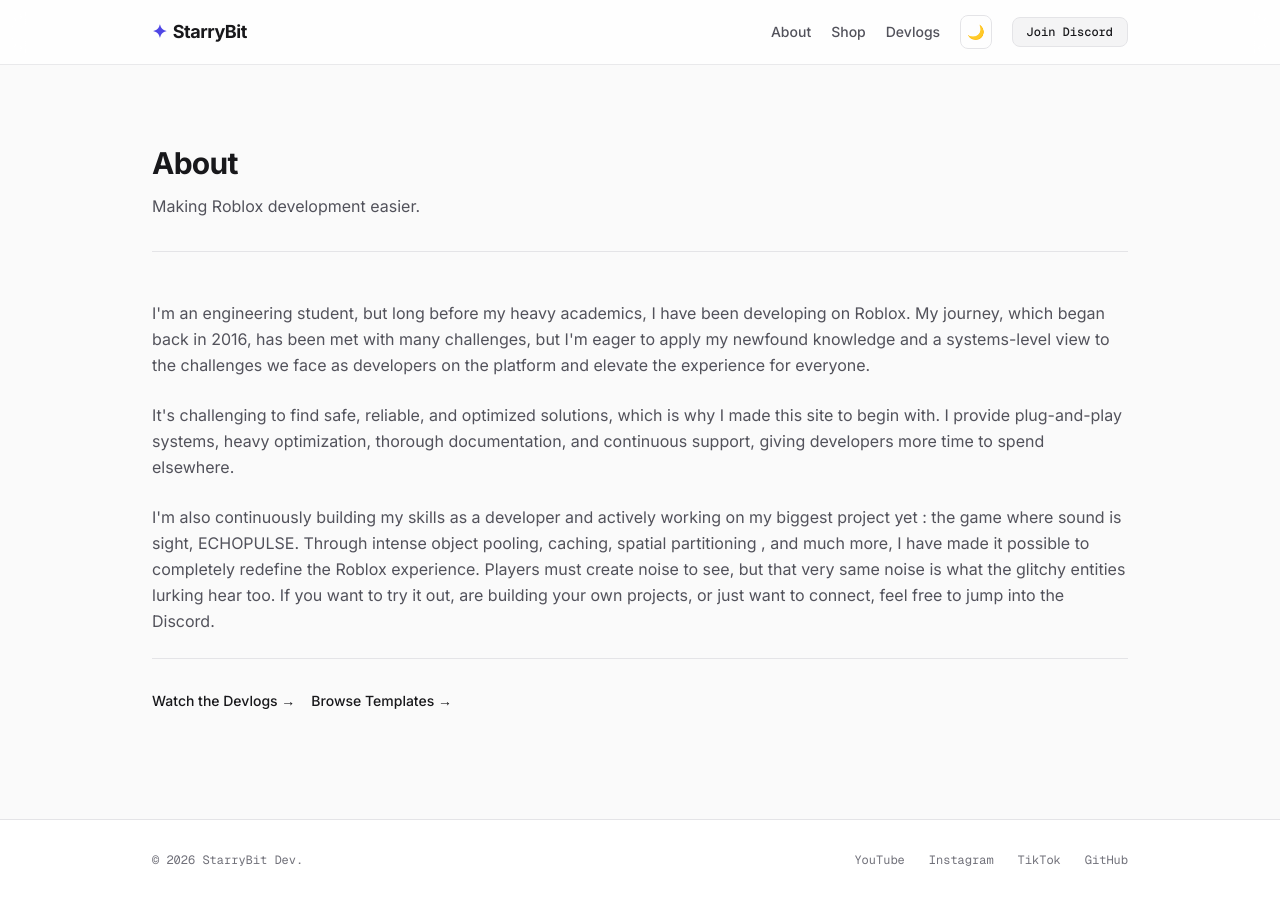
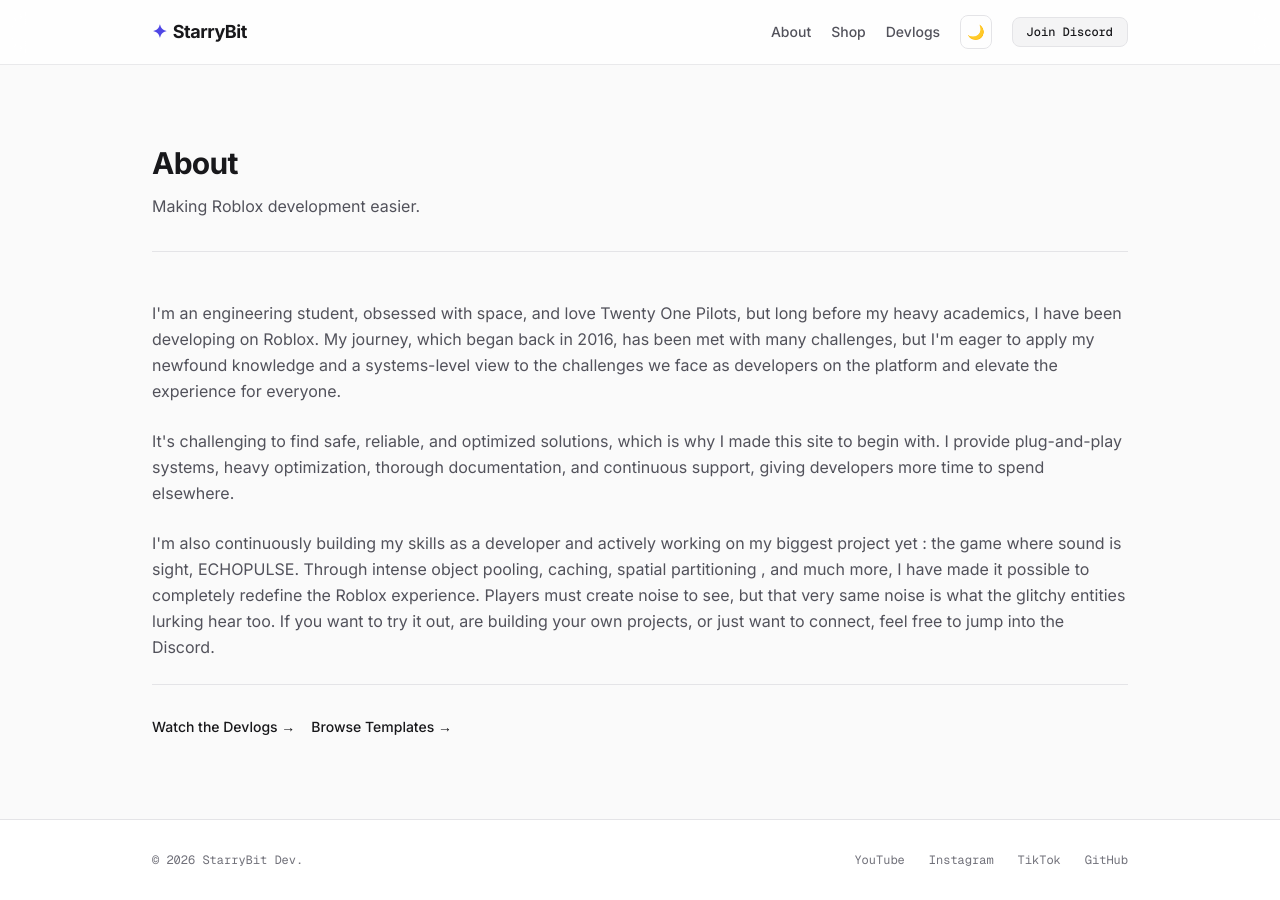
Before and after one commit to StarryBit/starrybit.github.io, a Jekyll site: the page built from about/index.html, in a window 1280 px wide. Built offline with Jekyll 4.4.1, drawn with Linux system fonts in a browser that asks for light colours; nearby versions of some CDN libraries.

Commit message:
Update index.html

```diff
--- a/about/index.html
+++ b/about/index.html
@@ -14,7 +14,7 @@ title: About | StarryBit
 
         <section id="portfolio" class="space-y-6 text-base text-zinc-600 dark:text-zinc-400 leading-relaxed">
         <p>
-                I'm an engineering student, but long before my heavy academics, I have been developing on Roblox. My journey, which began back in 2016, has been met with many challenges, but I'm eager to apply my newfound knowledge and a systems-level view to the challenges we face as developers on the platform and elevate the experience for everyone.
+                I'm an engineering student, obsessed with space, and love Twenty One Pilots, but long before my heavy academics, I have been developing on Roblox. My journey, which began back in 2016, has been met with many challenges, but I'm eager to apply my newfound knowledge and a systems-level view to the challenges we face as developers on the platform and elevate the experience for everyone.
             </p>
 
             <p>
```
